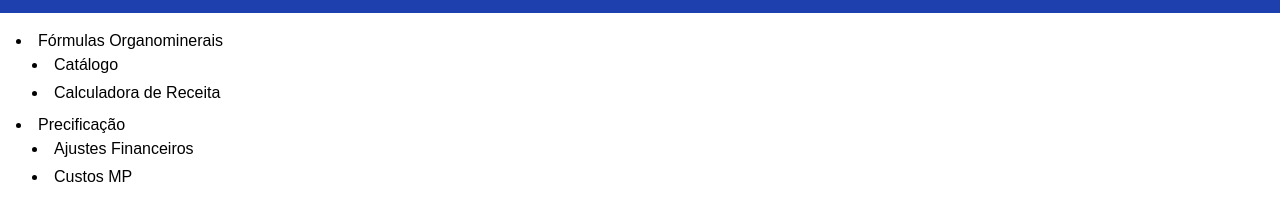
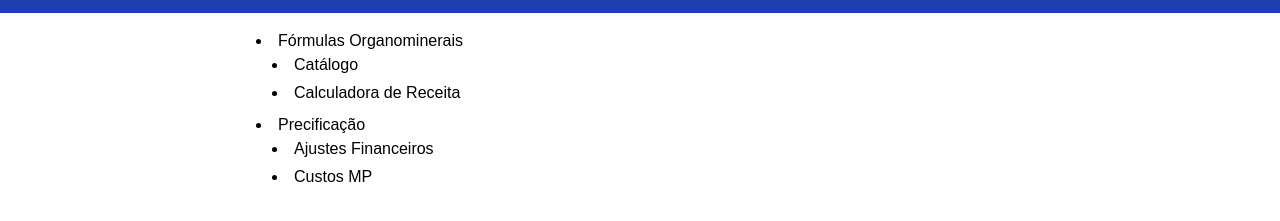
Before and after one commit to legnamegusta-ctrl/EscritorioOrgania, a website with bundled scripts: page public/modules/agronomico/index.html in a window 1280 px wide. Shown: the part 59-280 px from the top of the page. Built offline with nearby package versions, Linux system fonts and the light colour scheme; no server answers.

Commit message:
fix: center agronomico dashboard content

```diff
--- a/public/modules/agronomico/index.html
+++ b/public/modules/agronomico/index.html
@@ -13,6 +13,7 @@
     <a href="../../dashboard.html" class="button">Voltar</a>
   </header>
   <main class="flex-1 p-4">
+    <div class="max-w-3xl mx-auto">
       <nav class="space-y-2">
         <ul class="list-disc list-inside space-y-2">
           <li>Fórmulas Organominerais
@@ -29,6 +30,7 @@
           </li>
         </ul>
       </nav>
+    </div>
   </main>
   <script type="module" src="../../js/check-auth.js"></script>
 </body>
```
Lines whose indentation alone changed are shown as unchanged.
